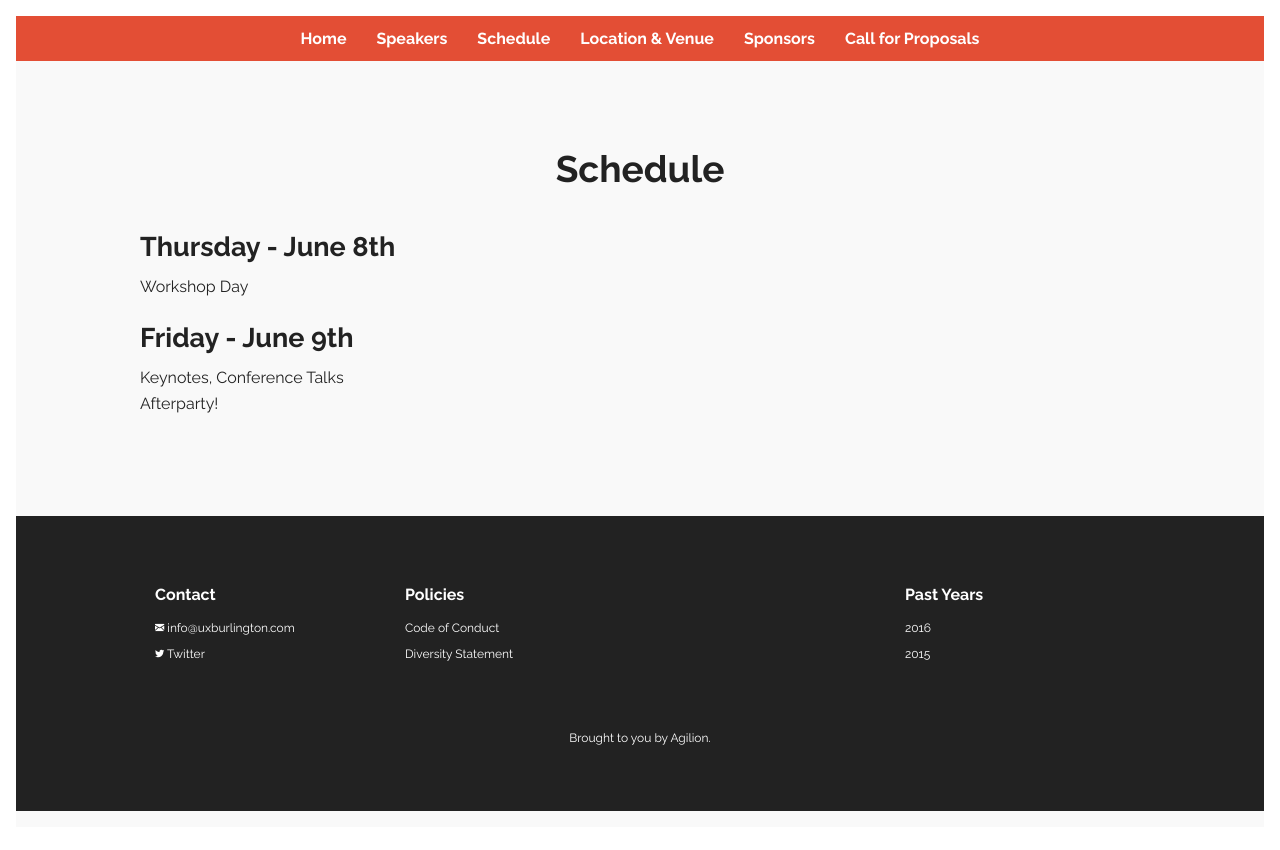
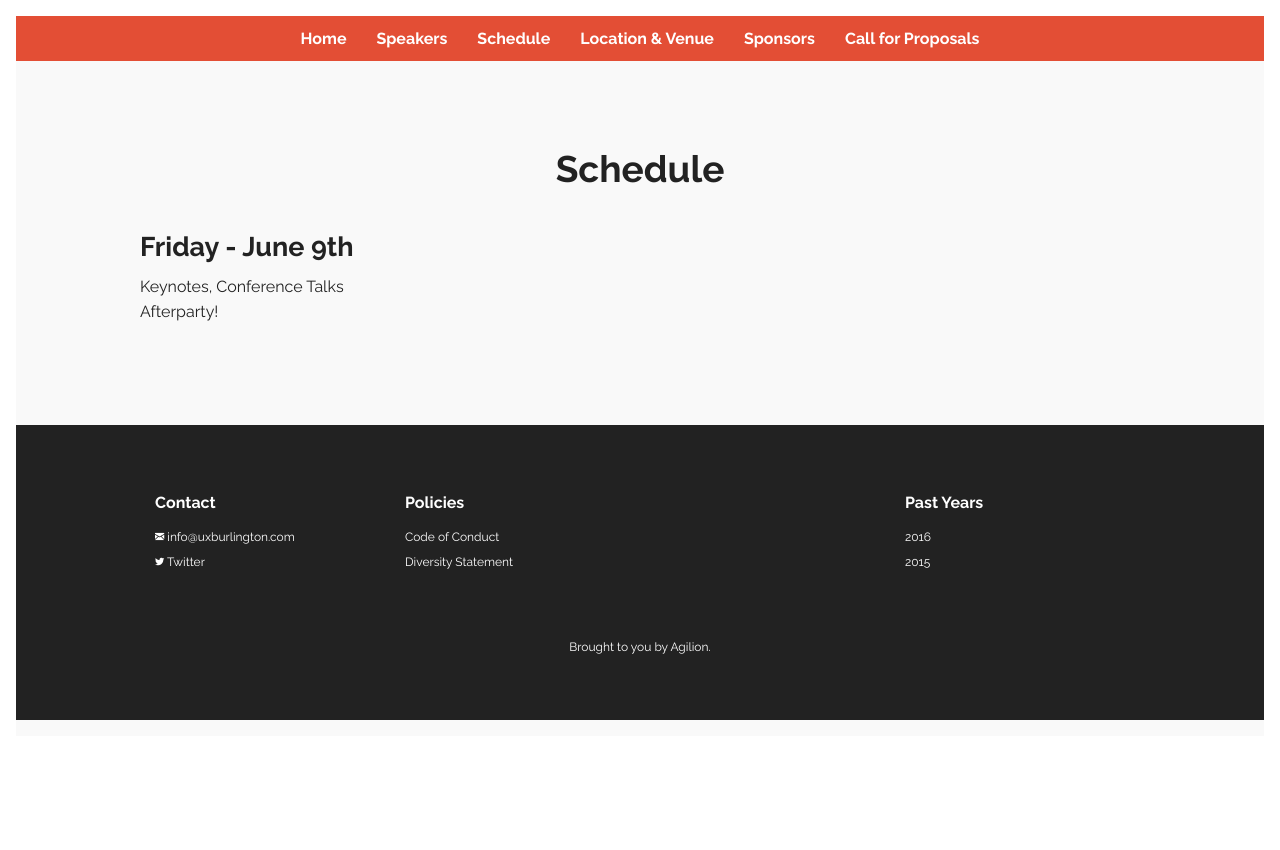
Before and after one commit to AgilionApps/ux-burlington-2017, a Jekyll site: the page built from schedule/index.html, in a window 1280 px wide. Shown: the top 850 px of the page. Built offline with Jekyll 4.4.1, drawn with Linux system fonts in a browser that asks for light colours; some web fonts are replaced; comment, search, counter and statistics services are not loaded.

Commit message:
remove workshop day

```diff
--- a/schedule/index.html
+++ b/schedule/index.html
@@ -9,10 +9,6 @@ meta_keywords:
   <div class="wrapper">
     <h2 class="main-sub-header">Schedule</h2>
 
-    <h3>Thursday - June 8th</h3>
-    <p>
-      Workshop Day
-    </p>
 
     <h3>Friday - June 9th</h3>
     <p>
```
